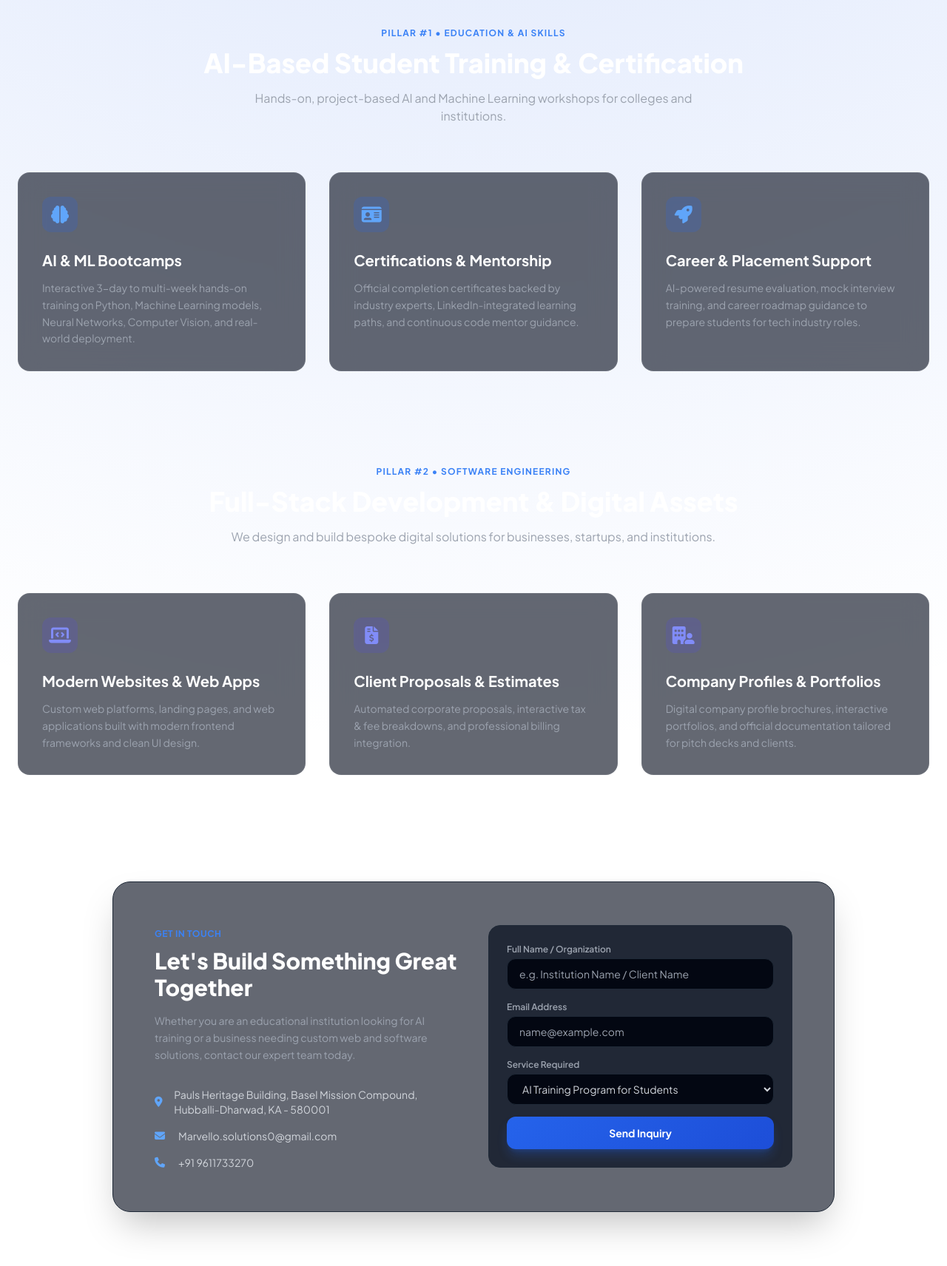
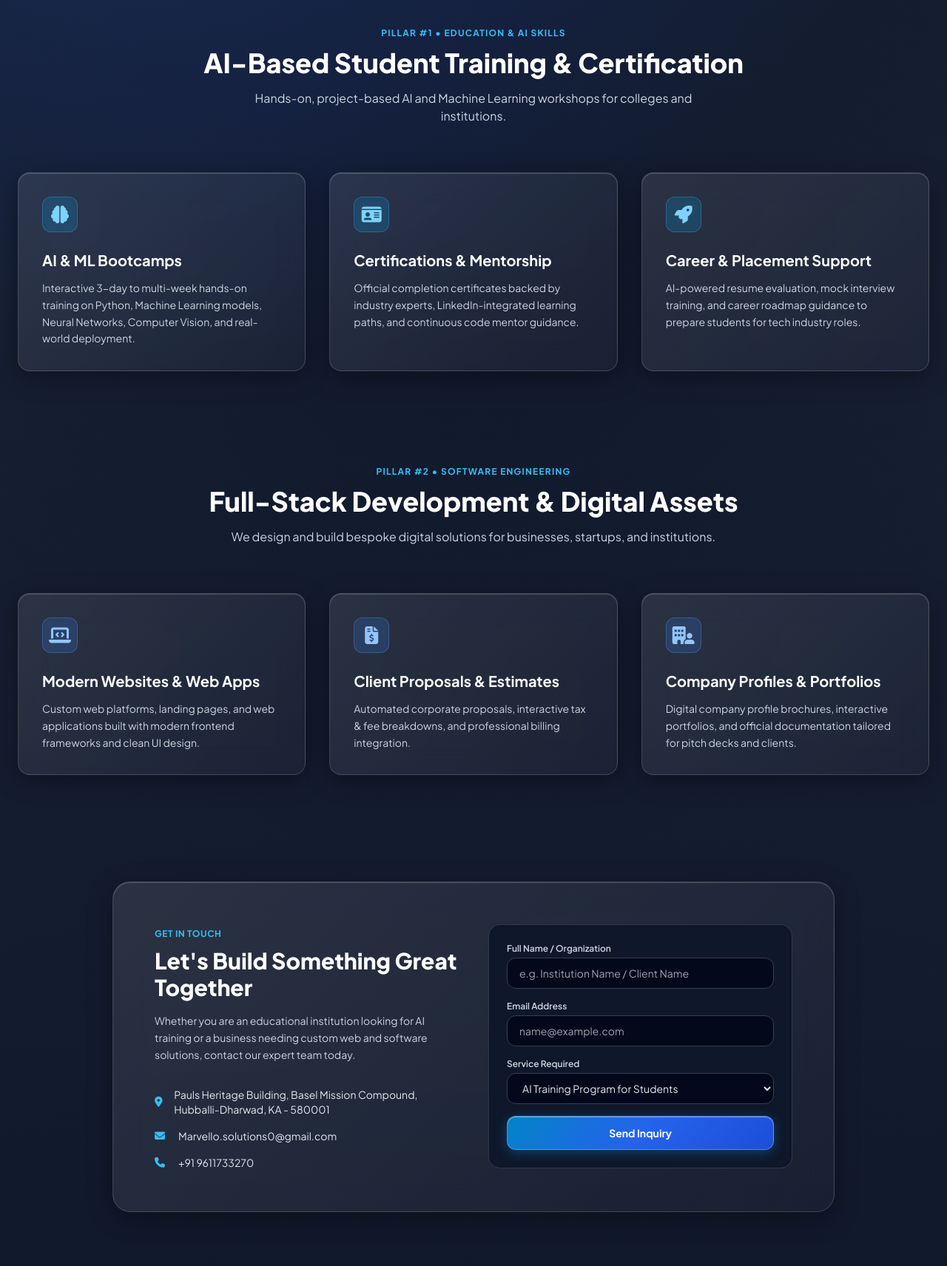
Before and after one commit to marvellosolutions/-, a plain HTML site: page index.html in a window 1280 px wide. Shown: the part 1060-2772 px from the top of the page at 74% size. Drawn offline with nearby package versions, Linux system fonts and the light colour scheme.

Commit message:
Update index.html

```diff
--- a/index.html
+++ b/index.html
@@ -8,35 +8,75 @@
     <link href="https://fonts.googleapis.com/css2?family=Plus+Jakarta+Sans:wght@300;400;500;600;700;800&display=swap" rel="stylesheet">
     <link rel="stylesheet" href="https://cdnjs.cloudflare.com/ajax/libs/font-awesome/6.4.0/css/all.min.css">
     <style>
-        body { font-family: 'Plus Jakarta Sans', sans-serif; background-color: #030712; color: #F9FAFB; }
-        .glow-radial { background: radial-gradient(circle at 50% 0%, rgba(37, 99, 235, 0.22), transparent 70%); }
-        .glass-card { background: rgba(17, 24, 39, 0.65); backdrop-filter: blur(16px); border: 1px solid rgba(255, 255, 255, 0.08); }
-        .glass-card:hover { border-color: rgba(59, 130, 246, 0.4); box-shadow: 0 0 25px rgba(37, 99, 235, 0.15); }
-        .gradient-text { background: linear-gradient(135deg, #60A5FA, #93C5FD, #3B82F6); -webkit-background-clip: text; -webkit-text-fill-color: transparent; }
-        .gradient-btn { background: linear-gradient(135deg, #2563EB, #1D4ED8); }
-        .gradient-btn:hover { background: linear-gradient(135deg, #3B82F6, #2563EB); }
+        body {
+            font-family: 'Plus Jakarta Sans', sans-serif;
+            background: #0f172a;
+            color: #f8fafc;
+        }
+
+        /* Medium Dark Glossy Ambient Background */
+        .glossy-bg {
+            background:
+                radial-gradient(circle at 20% 20%, rgba(30, 58, 138, 0.5) 0%, transparent 40%),
+                radial-gradient(circle at 80% 0%, rgba(14, 165, 233, 0.25) 0%, transparent 35%),
+                radial-gradient(circle at 50% 50%, rgba(15, 23, 42, 0.9) 0%, transparent 100%),
+                linear-gradient(180deg, #0f172a 0%, #1e293b 50%, #0f172a 100%);
+        }
+
+        /* Glossy Glass Cards */
+        .glossy-card {
+            background: linear-gradient(135deg, rgba(255, 255, 255, 0.1) 0%, rgba(255, 255, 255, 0.03) 100%);
+            backdrop-filter: blur(20px);
+            -webkit-backdrop-filter: blur(20px);
+            border: 1px solid rgba(255, 255, 255, 0.15);
+            box-shadow: 0 8px 32px 0 rgba(0, 0, 0, 0.37), inset 0 1px 1px 0 rgba(255, 255, 255, 0.2);
+        }
+
+        .glossy-card:hover {
+            border-color: rgba(56, 189, 248, 0.5);
+            box-shadow: 0 12px 40px 0 rgba(14, 165, 233, 0.25), inset 0 1px 2px 0 rgba(255, 255, 255, 0.4);
+            transform: translateY(-2px);
+        }
+
+        /* Glossy Metallic Button */
+        .glossy-btn {
+            background: linear-gradient(135deg, #0284c7 0%, #2563eb 50%, #1d4ed8 100%);
+            border: 1px solid rgba(255, 255, 255, 0.25);
+            box-shadow: 0 4px 15px rgba(2, 132, 199, 0.4), inset 0 1px 1px rgba(255, 255, 255, 0.4);
+        }
+
+        .glossy-btn:hover {
+            background: linear-gradient(135deg, #38bdf8 0%, #3b82f6 50%, #2563eb 100%);
+            box-shadow: 0 6px 20px rgba(56, 189, 248, 0.5), inset 0 1px 2px rgba(255, 255, 255, 0.6);
+        }
+
+        .gradient-text {
+            background: linear-gradient(135deg, #38bdf8, #60a5fa, #93c5fd);
+            -webkit-background-clip: text;
+            -webkit-text-fill-color: transparent;
+        }
     </style>
 </head>
-<body class="glow-radial min-h-screen selection:bg-blue-500 selection:text-white">
+<body class="glossy-bg min-h-screen selection:bg-sky-500 selection:text-white">
 
     <!-- Header Navigation -->
-    <header class="sticky top-0 z-50 backdrop-blur-md bg-gray-950/80 border-b border-gray-800/60">
+    <header class="sticky top-0 z-50 backdrop-blur-xl bg-slate-900/80 border-b border-slate-700/60 shadow-lg">
         <div class="max-w-7xl mx-auto px-6 py-4 flex items-center justify-between">
             <div class="flex items-center space-x-3">
-                <img src="marvello logo.jpg" alt="Marvello Solutions Logo" class="w-11 h-11 rounded-full border border-blue-500/40 object-cover shadow-md shadow-blue-500/30">
+                <img src="marvello logo.jpg" alt="Marvello Solutions Logo" class="w-11 h-11 rounded-full border border-sky-400/40 object-cover shadow-lg shadow-sky-500/20">
                 <div>
-                    <span class="text-xl font-extrabold tracking-tight">MARVELLO <span class="text-blue-500">SOLUTIONS</span></span>
-                    <span class="block text-[10px] text-gray-400 font-medium tracking-wider -mt-1 uppercase">Pvt Ltd • AI & Software</span>
+                    <span class="text-xl font-extrabold tracking-tight text-white">MARVELLO <span class="text-sky-400">SOLUTIONS</span></span>
+                    <span class="block text-[10px] text-slate-300 font-medium tracking-wider -mt-1 uppercase">Pvt Ltd • AI & Software</span>
                 </div>
             </div>
 
-            <nav class="hidden md:flex items-center space-x-8 text-sm font-semibold text-gray-300">
-                <a href="#ai-training" class="hover:text-blue-400 transition">AI Training</a>
-                <a href="#services" class="hover:text-blue-400 transition">Software Services</a>
-                <a href="#contact" class="hover:text-blue-400 transition">Contact Us</a>
+            <nav class="hidden md:flex items-center space-x-8 text-sm font-semibold text-slate-200">
+                <a href="#ai-training" class="hover:text-sky-400 transition">AI Training</a>
+                <a href="#services" class="hover:text-sky-400 transition">Software Services</a>
+                <a href="#contact" class="hover:text-sky-400 transition">Contact Us</a>
             </nav>
 
-            <a href="#contact" class="gradient-btn px-5 py-2.5 rounded-xl text-sm font-semibold text-white shadow-lg shadow-blue-600/30 hover:scale-105 transition transform">
+            <a href="#contact" class="glossy-btn px-5 py-2.5 rounded-xl text-sm font-semibold text-white transition transform active:scale-95">
                 Partner With Us
             </a>
         </div>
@@ -44,30 +84,29 @@
 
     <!-- Hero Section -->
     <section class="max-w-6xl mx-auto px-6 pt-16 pb-20 text-center">
-        <!-- Prominent Emblem Logo Showcase -->
         <div class="flex justify-center mb-8">
-            <img src="marvello logo.jpg" alt="Marvello Solutions Emblem" class="w-36 h-36 md:w-44 md:h-44 rounded-full border-2 border-blue-500/40 object-cover shadow-2xl shadow-blue-500/30 hover:scale-105 transition transform">
+            <img src="marvello logo.jpg" alt="Marvello Solutions Emblem" class="w-36 h-36 md:w-44 md:h-44 rounded-full border-2 border-sky-400/50 object-cover shadow-2xl shadow-sky-500/30 hover:scale-105 transition transform">
         </div>
 
-        <div class="inline-flex items-center gap-2 px-4 py-2 rounded-full glass-card text-xs font-semibold text-blue-400 border border-blue-500/30 mb-8">
-            <i class="fa-solid fa-wand-magic-sparkles text-blue-400"></i>
+        <div class="inline-flex items-center gap-2 px-4 py-2 rounded-full glossy-card text-xs font-semibold text-sky-300 border border-sky-400/30 mb-8">
+            <i class="fa-solid fa-wand-magic-sparkles text-sky-400"></i>
             Empowering Future Through Technology • AI-Based Training & Mentorship
         </div>
 
-        <h1 class="text-4xl md:text-7xl font-extrabold tracking-tight leading-tight mb-8">
+        <h1 class="text-4xl md:text-7xl font-extrabold tracking-tight leading-tight mb-8 text-white">
             Empowering Students with <span class="gradient-text">AI Skills</span><br>
             Building High-Impact <span class="gradient-text">Software Systems</span>
         </h1>
 
-        <p class="text-lg md:text-xl text-gray-400 max-w-3xl mx-auto leading-relaxed mb-12">
+        <p class="text-lg md:text-xl text-slate-300 max-w-3xl mx-auto leading-relaxed mb-12">
             Marvello Solutions Pvt Ltd bridges the gap between academic education and modern industry demands through practical AI training workshops, custom website development, enterprise software, dynamic client proposals, and company portfolios.
         </p>
 
         <div class="flex flex-col sm:flex-row items-center justify-center gap-4">
-            <a href="#ai-training" class="w-full sm:w-auto gradient-btn px-8 py-4 rounded-xl text-base font-bold text-white shadow-xl shadow-blue-600/30 hover:scale-105 transition transform">
+            <a href="#ai-training" class="w-full sm:w-auto glossy-btn px-8 py-4 rounded-xl text-base font-bold text-white transition transform hover:scale-105">
                 Explore AI Training Programs <i class="fa-solid fa-arrow-right ml-2"></i>
             </a>
-            <a href="#services" class="w-full sm:w-auto glass-card px-8 py-4 rounded-xl text-base font-bold text-gray-200 hover:text-white hover:bg-gray-800/80 transition">
+            <a href="#services" class="w-full sm:w-auto glossy-card px-8 py-4 rounded-xl text-base font-bold text-slate-200 hover:text-white transition">
                 Our Software Services
             </a>
         </div>
@@ -76,38 +115,38 @@
     <!-- Pillar 1: AI Training for Students -->
     <section id="ai-training" class="max-w-7xl mx-auto px-6 py-16">
         <div class="text-center mb-16">
-            <h2 class="text-xs font-bold text-blue-500 uppercase tracking-widest mb-3">Pillar #1 • Education & AI Skills</h2>
+            <h2 class="text-xs font-bold text-sky-400 uppercase tracking-widest mb-3">Pillar #1 • Education & AI Skills</h2>
             <p class="text-3xl md:text-4xl font-extrabold text-white">AI-Based Student Training & Certification</p>
-            <p class="text-gray-400 max-w-2xl mx-auto mt-4">Hands-on, project-based AI and Machine Learning workshops for colleges and institutions.</p>
+            <p class="text-slate-300 max-w-2xl mx-auto mt-4">Hands-on, project-based AI and Machine Learning workshops for colleges and institutions.</p>
         </div>
 
         <div class="grid md:grid-cols-3 gap-8">
-            <div class="glass-card p-8 rounded-2xl transition">
-                <div class="w-12 h-12 rounded-xl bg-blue-600/20 text-blue-400 flex items-center justify-center text-2xl mb-6">
+            <div class="glossy-card p-8 rounded-2xl transition">
+                <div class="w-12 h-12 rounded-xl bg-sky-500/20 border border-sky-400/30 text-sky-300 flex items-center justify-center text-2xl mb-6 shadow-inner">
                     <i class="fa-solid fa-brain"></i>
                 </div>
                 <h3 class="text-xl font-bold text-white mb-3">AI & ML Bootcamps</h3>
-                <p class="text-sm text-gray-400 leading-relaxed">
+                <p class="text-sm text-slate-300 leading-relaxed">
                     Interactive 3-day to multi-week hands-on training on Python, Machine Learning models, Neural Networks, Computer Vision, and real-world deployment.
                 </p>
             </div>
 
-            <div class="glass-card p-8 rounded-2xl transition">
-                <div class="w-12 h-12 rounded-xl bg-blue-600/20 text-blue-400 flex items-center justify-center text-2xl mb-6">
+            <div class="glossy-card p-8 rounded-2xl transition">
+                <div class="w-12 h-12 rounded-xl bg-sky-500/20 border border-sky-400/30 text-sky-300 flex items-center justify-center text-2xl mb-6 shadow-inner">
                     <i class="fa-solid fa-id-card"></i>
                 </div>
                 <h3 class="text-xl font-bold text-white mb-3">Certifications & Mentorship</h3>
-                <p class="text-sm text-gray-400 leading-relaxed">
+                <p class="text-sm text-slate-300 leading-relaxed">
                     Official completion certificates backed by industry experts, LinkedIn-integrated learning paths, and continuous code mentor guidance.
                 </p>
             </div>
 
-            <div class="glass-card p-8 rounded-2xl transition">
-                <div class="w-12 h-12 rounded-xl bg-blue-600/20 text-blue-400 flex items-center justify-center text-2xl mb-6">
+            <div class="glossy-card p-8 rounded-2xl transition">
+                <div class="w-12 h-12 rounded-xl bg-sky-500/20 border border-sky-400/30 text-sky-300 flex items-center justify-center text-2xl mb-6 shadow-inner">
                     <i class="fa-solid fa-rocket"></i>
                 </div>
                 <h3 class="text-xl font-bold text-white mb-3">Career & Placement Support</h3>
-                <p class="text-sm text-gray-400 leading-relaxed">
+                <p class="text-sm text-slate-300 leading-relaxed">
                     AI-powered resume evaluation, mock interview training, and career roadmap guidance to prepare students for tech industry roles.
                 </p>
             </div>
@@ -117,38 +156,38 @@
     <!-- Pillar 2: Software & Web Services -->
     <section id="services" class="max-w-7xl mx-auto px-6 py-16">
         <div class="text-center mb-16">
-            <h2 class="text-xs font-bold text-blue-500 uppercase tracking-widest mb-3">Pillar #2 • Software Engineering</h2>
+            <h2 class="text-xs font-bold text-sky-400 uppercase tracking-widest mb-3">Pillar #2 • Software Engineering</h2>
             <p class="text-3xl md:text-4xl font-extrabold text-white">Full-Stack Development & Digital Assets</p>
-            <p class="text-gray-400 max-w-2xl mx-auto mt-4">We design and build bespoke digital solutions for businesses, startups, and institutions.</p>
+            <p class="text-slate-300 max-w-2xl mx-auto mt-4">We design and build bespoke digital solutions for businesses, startups, and institutions.</p>
         </div>
 
         <div class="grid md:grid-cols-3 gap-8">
-            <div class="glass-card p-8 rounded-2xl transition">
-                <div class="w-12 h-12 rounded-xl bg-indigo-600/20 text-indigo-400 flex items-center justify-center text-2xl mb-6">
+            <div class="glossy-card p-8 rounded-2xl transition">
+                <div class="w-12 h-12 rounded-xl bg-blue-500/20 border border-blue-400/30 text-blue-300 flex items-center justify-center text-2xl mb-6 shadow-inner">
                     <i class="fa-solid fa-laptop-code"></i>
                 </div>
                 <h3 class="text-xl font-bold text-white mb-3">Modern Websites & Web Apps</h3>
-                <p class="text-sm text-gray-400 leading-relaxed">
+                <p class="text-sm text-slate-300 leading-relaxed">
                     Custom web platforms, landing pages, and web applications built with modern frontend frameworks and clean UI design.
                 </p>
             </div>
 
-            <div class="glass-card p-8 rounded-2xl transition">
-                <div class="w-12 h-12 rounded-xl bg-indigo-600/20 text-indigo-400 flex items-center justify-center text-2xl mb-6">
+            <div class="glossy-card p-8 rounded-2xl transition">
+                <div class="w-12 h-12 rounded-xl bg-blue-500/20 border border-blue-400/30 text-blue-300 flex items-center justify-center text-2xl mb-6 shadow-inner">
                     <i class="fa-solid fa-file-invoice-dollar"></i>
                 </div>
                 <h3 class="text-xl font-bold text-white mb-3">Client Proposals & Estimates</h3>
-                <p class="text-sm font-normal text-gray-400 leading-relaxed">
+                <p class="text-sm text-slate-300 leading-relaxed">
                     Automated corporate proposals, interactive tax & fee breakdowns, and professional billing integration.
                 </p>
             </div>
 
-            <div class="glass-card p-8 rounded-2xl transition">
-                <div class="w-12 h-12 rounded-xl bg-indigo-600/20 text-indigo-400 flex items-center justify-center text-2xl mb-6">
+            <div class="glossy-card p-8 rounded-2xl transition">
+                <div class="w-12 h-12 rounded-xl bg-blue-500/20 border border-blue-400/30 text-blue-300 flex items-center justify-center text-2xl mb-6 shadow-inner">
                     <i class="fa-solid fa-building-user"></i>
                 </div>
                 <h3 class="text-xl font-bold text-white mb-3">Company Profiles & Portfolios</h3>
-                <p class="text-sm text-gray-400 leading-relaxed">
+                <p class="text-sm text-slate-300 leading-relaxed">
                     Digital company profile brochures, interactive portfolios, and official documentation tailored for pitch decks and clients.
                 </p>
             </div>
@@ -157,51 +196,51 @@
 
     <!-- Contact Section -->
     <section id="contact" class="max-w-5xl mx-auto px-6 py-20">
-        <div class="glass-card p-10 md:p-14 rounded-3xl border border-gray-800 shadow-2xl relative overflow-hidden">
+        <div class="glossy-card p-10 md:p-14 rounded-3xl relative overflow-hidden">
             <div class="grid md:grid-cols-2 gap-10 items-center">
                 <div>
-                    <span class="text-xs font-bold text-blue-500 uppercase tracking-wider">Get In Touch</span>
+                    <span class="text-xs font-bold text-sky-400 uppercase tracking-wider">Get In Touch</span>
                     <h2 class="text-3xl font-extrabold text-white mt-2 mb-4">Let's Build Something Great Together</h2>
-                    <p class="text-sm text-gray-400 mb-8 leading-relaxed">
+                    <p class="text-sm text-slate-300 mb-8 leading-relaxed">
                         Whether you are an educational institution looking for AI training or a business needing custom web and software solutions, contact our expert team today.
                     </p>
 
-                    <div class="space-y-4 text-sm text-gray-300">
+                    <div class="space-y-4 text-sm text-slate-200">
                         <div class="flex items-center space-x-3">
-                            <i class="fa-solid fa-location-dot text-blue-400 w-5"></i>
+                            <i class="fa-solid fa-location-dot text-sky-400 w-5"></i>
                             <span>Pauls Heritage Building, Basel Mission Compound, Hubballi-Dharwad, KA - 580001</span>
                         </div>
                         <div class="flex items-center space-x-3">
-                            <i class="fa-solid fa-envelope text-blue-400 w-5"></i>
-                            <a href="mailto:Marvello.solutions0@gmail.com" class="hover:text-blue-400 transition">Marvello.solutions0@gmail.com</a>
+                            <i class="fa-solid fa-envelope text-sky-400 w-5"></i>
+                            <a href="mailto:Marvello.solutions0@gmail.com" class="hover:text-sky-300 transition">Marvello.solutions0@gmail.com</a>
                         </div>
                         <div class="flex items-center space-x-3">
-                            <i class="fa-solid fa-phone text-blue-400 w-5"></i>
-                            <a href="tel:+919611733270" class="hover:text-blue-400 transition">+91 9611733270</a>
+                            <i class="fa-solid fa-phone text-sky-400 w-5"></i>
+                            <a href="tel:+919611733270" class="hover:text-sky-300 transition">+91 9611733270</a>
                         </div>
                     </div>
                 </div>
 
-                <div class="bg-gray-900/80 p-6 rounded-2xl border border-gray-800">
+                <div class="bg-slate-900/90 p-6 rounded-2xl border border-slate-700/80 shadow-inner">
                     <form class="space-y-4" onsubmit="event.preventDefault(); alert('Thank you! Marvello Solutions team will respond shortly.');">
                         <div>
-                            <label class="block text-xs font-semibold text-gray-400 mb-1">Full Name / Organization</label>
-                            <input type="text" placeholder="e.g. Institution Name / Client Name" class="w-full bg-gray-950 border border-gray-800 rounded-xl px-4 py-2.5 text-sm text-white focus:border-blue-500 outline-none" required>
+                            <label class="block text-xs font-semibold text-slate-300 mb-1">Full Name / Organization</label>
+                            <input type="text" placeholder="e.g. Institution Name / Client Name" class="w-full bg-slate-950/80 border border-slate-700 rounded-xl px-4 py-2.5 text-sm text-white focus:border-sky-400 outline-none" required>
                         </div>
                         <div>
-                            <label class="block text-xs font-semibold text-gray-400 mb-1">Email Address</label>
-                            <input type="email" placeholder="name@example.com" class="w-full bg-gray-950 border border-gray-800 rounded-xl px-4 py-2.5 text-sm text-white focus:border-blue-500 outline-none" required>
+                            <label class="block text-xs font-semibold text-slate-300 mb-1">Email Address</label>
+                            <input type="email" placeholder="name@example.com" class="w-full bg-slate-950/80 border border-slate-700 rounded-xl px-4 py-2.5 text-sm text-white focus:border-sky-400 outline-none" required>
                         </div>
                         <div>
-                            <label class="block text-xs font-semibold text-gray-400 mb-1">Service Required</label>
-                            <select class="w-full bg-gray-950 border border-gray-800 rounded-xl px-4 py-2.5 text-sm text-gray-300 focus:border-blue-500 outline-none">
+                            <label class="block text-xs font-semibold text-slate-300 mb-1">Service Required</label>
+                            <select class="w-full bg-slate-950/80 border border-slate-700 rounded-xl px-4 py-2.5 text-sm text-slate-200 focus:border-sky-400 outline-none">
                                 <option>AI Training Program for Students</option>
                                 <option>Custom Website Development</option>
                                 <option>Company Profile & Portfolio Creation</option>
                                 <option>Software / Proposal Solutions</option>
                             </select>
                         </div>
-                        <button type="submit" class="w-full gradient-btn py-3 rounded-xl text-sm font-bold text-white shadow-lg shadow-blue-600/30 transition hover:scale-[1.02]">
+                        <button type="submit" class="w-full glossy-btn py-3 rounded-xl text-sm font-bold text-white transition hover:scale-[1.02]">
                             Send Inquiry
                         </button>
                     </form>
@@ -211,7 +250,7 @@
     </section>
 
     <!-- Footer -->
-    <footer class="border-t border-gray-800/80 py-10 text-center text-xs text-gray-500">
+    <footer class="border-t border-slate-800 py-10 text-center text-xs text-slate-400">
         <p>© 2026 Marvello Solutions Pvt Ltd. All rights reserved.</p>
         <p class="mt-1">Empowering Future Through Technology • AI-Based Training & Mentorship</p>
     </footer>
```
